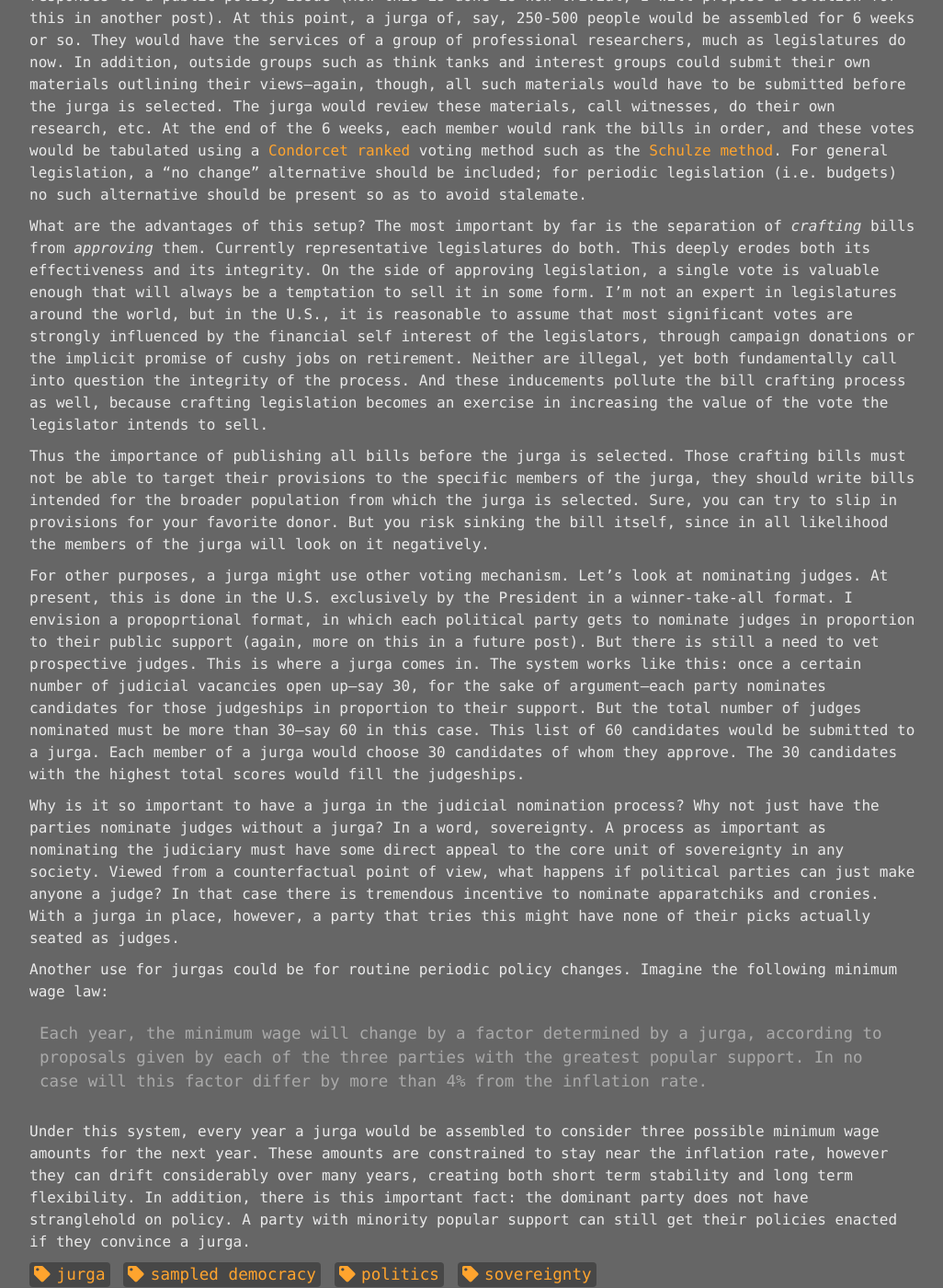
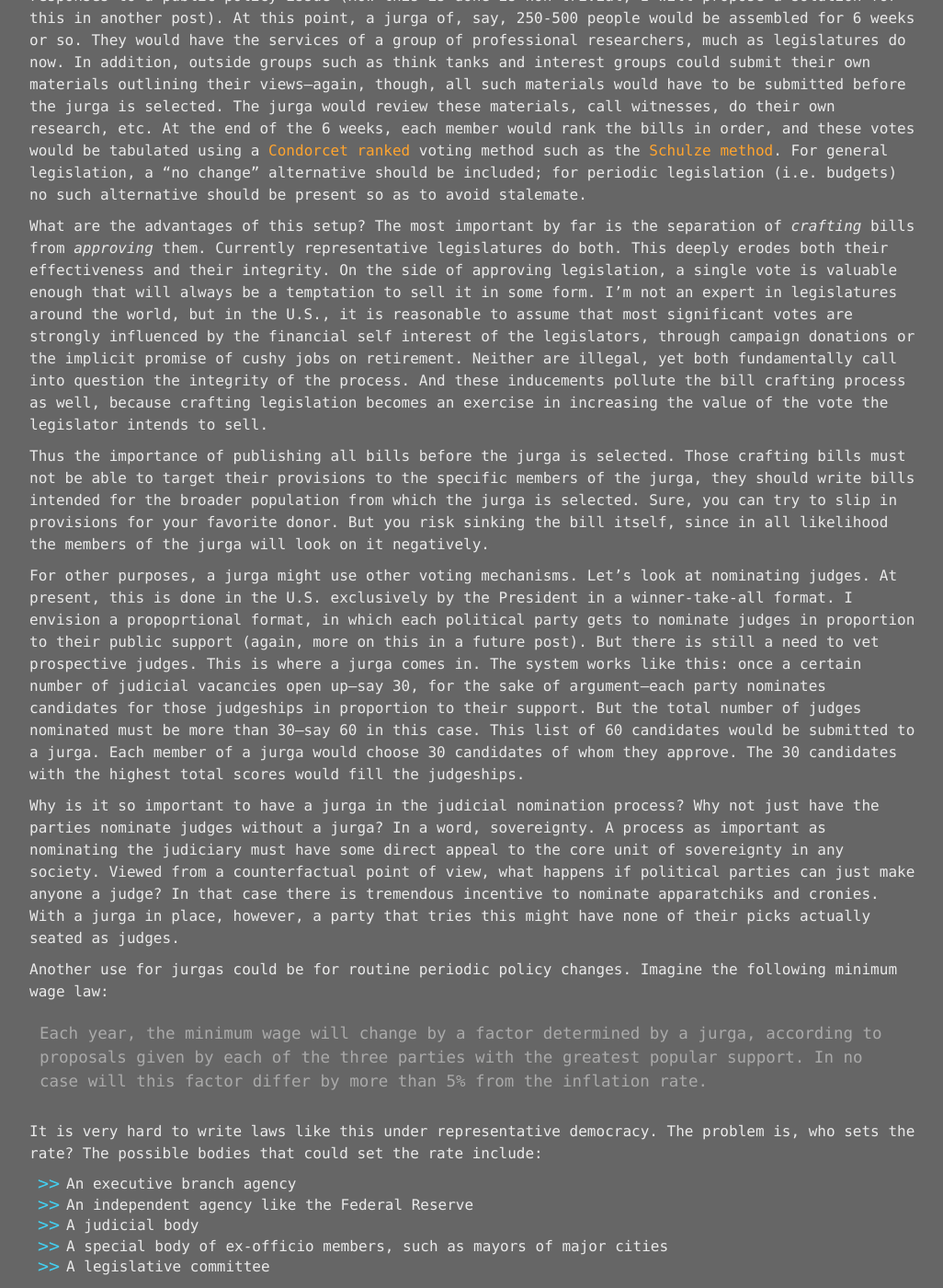
Before and after one commit to akovner/akovner.github.io, a Jekyll site: the page built from _posts/2018-07-23-sovereign-truth.md, in a window 1280 px wide and 1400 px high, scrolled down 1337 px. Shown: the whole window at 92% size, without its empty margins (123-1149 px from the left). Built offline with Jekyll 4.4.1, drawn with Linux system fonts in a browser that asks for light colours; nearby versions of some CDN libraries; our own code applies the rules of GitHub Pages for plain Markdown files; comment, search, counter and statistics services are not loaded; some of the changed text lies outside the part shown.

Commit message:
refining jurga intro

```diff
--- a/_posts/2018-07-23-sovereign-truth.md
+++ b/_posts/2018-07-23-sovereign-truth.md
@@ -26,16 +26,26 @@ First, the etymology of the term: I took the Afghan idea of a *jirga*--a body of
 
 The most common use of a jurga would be to pass laws, the traditional role of a legislature. For example, it could work like this: A small number of bills (say, 3-5) would be published as proposed responses to a public policy issue (How this is done is non-trivial; I will propose a solution for this in another post). At this point, a jurga of, say, 250-500 people would be assembled for 6 weeks or so. They would have the services of a group of professional researchers, much as legislatures do now. In addition, outside groups such as think tanks and interest groups could submit their own materials outlining their views--again, though, all such materials would have to be submitted before the jurga is selected. The jurga would review these materials, call witnesses, do their own research, etc. At the end of the 6 weeks, each member would rank the bills in order, and these votes would be tabulated using a [Condorcet ranked](https://en.wikipedia.org/wiki/Condorcet_method) voting method such as the [Schulze method](https://en.wikipedia.org/wiki/Schulze_method). For general legislation, a "no change" alternative should be included; for periodic legislation (i.e. budgets) no such alternative should be present so as to avoid stalemate.
 
-What are the advantages of this setup? The most important by far is the separation of *crafting* bills from *approving* them. Currently representative legislatures do both. This deeply erodes both its effectiveness and its integrity. On the side of approving legislation, a single vote is valuable enough that will always be a temptation to sell it in some form. I'm not an expert in legislatures around the world, but in the U.S., it is reasonable to assume that most significant votes are  strongly influenced by the financial self interest of the legislators, through campaign donations or the implicit promise of cushy jobs on retirement. Neither are illegal, yet both fundamentally call into question the integrity of the process. And these inducements pollute the bill crafting process as well, because crafting legislation becomes an exercise in increasing the value of the vote the legislator intends to sell.
+What are the advantages of this setup? The most important by far is the separation of *crafting* bills from *approving* them. Currently representative legislatures do both. This deeply erodes both their effectiveness and their integrity. On the side of approving legislation, a single vote is valuable enough that will always be a temptation to sell it in some form. I'm not an expert in legislatures around the world, but in the U.S., it is reasonable to assume that most significant votes are  strongly influenced by the financial self interest of the legislators, through campaign donations or the implicit promise of cushy jobs on retirement. Neither are illegal, yet both fundamentally call into question the integrity of the process. And these inducements pollute the bill crafting process as well, because crafting legislation becomes an exercise in increasing the value of the vote the legislator intends to sell.
 
 Thus the importance of publishing all bills before the jurga is selected. Those crafting bills must not be able to target their provisions to the specific members of the jurga, they should write bills intended for the broader population from which the jurga is selected. Sure, you can try to slip in provisions for your favorite donor. But you risk sinking the bill itself, since in all likelihood the members of the jurga will look on it negatively.
 
-For other purposes, a jurga might use other voting mechanism. Let's look at nominating judges. At present, this is done in the U.S. exclusively by the President in a winner-take-all format. I envision a propoprtional format, in which each political party gets to nominate judges in proportion to their public support (again, more on this in a future post). But there is still a need to vet prospective judges. This is where a jurga comes in. The system works like this: once a certain number of judicial vacancies open up--say 30, for the sake of argument--each party nominates candidates for those judgeships in proportion to their support. But the total number of judges nominated must be more than 30--say 60 in this case. This list of 60 candidates would be submitted to a jurga. Each member of a jurga would choose 30 candidates of whom they approve. The 30 candidates with the highest total scores would fill the judgeships.
+For other purposes, a jurga might use other voting mechanisms. Let's look at nominating judges. At present, this is done in the U.S. exclusively by the President in a winner-take-all format. I envision a propoprtional format, in which each political party gets to nominate judges in proportion to their public support (again, more on this in a future post). But there is still a need to vet prospective judges. This is where a jurga comes in. The system works like this: once a certain number of judicial vacancies open up--say 30, for the sake of argument--each party nominates candidates for those judgeships in proportion to their support. But the total number of judges nominated must be more than 30--say 60 in this case. This list of 60 candidates would be submitted to a jurga. Each member of a jurga would choose 30 candidates of whom they approve. The 30 candidates with the highest total scores would fill the judgeships.
 
 Why is it so important to have a jurga in the judicial nomination process? Why not just have the parties nominate judges without a jurga? In a word, sovereignty. A process as important as nominating the judiciary must have some direct appeal to the core unit of sovereignty in any society. Viewed from a counterfactual point of view, what happens if political parties can just make anyone a judge? In that case there is tremendous incentive to nominate apparatchiks and cronies. With a jurga in place, however, a party that tries this might have none of their picks actually seated as judges.
 
 Another use for jurgas could be for routine periodic policy changes. Imagine the following minimum wage law:
 
-> Each year, the minimum wage will change by a factor determined by a jurga, according to proposals given by each of the three parties with the greatest popular support. In no case will this factor differ by more than 4% from the inflation rate.
+> Each year, the minimum wage will change by a factor determined by a jurga, according to proposals given by each of the three parties with the greatest popular support. In no case will this factor differ by more than 5% from the inflation rate.
 
-Under this system, every year a jurga would be assembled to consider three possible minimum wage amounts for the next year. These amounts are constrained to stay near the inflation rate, however they can drift considerably over many years, creating both short term stability and long term flexibility. In addition, there is this important fact: the dominant party does not have stranglehold on policy. A party with minority popular support can still get their policies enacted if they convince a jurga.
+It is very hard to write laws like this under representative democracy. The problem is, who sets the rate? The possible bodies that could set the rate include:
+
+* An executive branch agency
+* An independent agency like the Federal Reserve
+* A judicial body
+* A special body of ex-officio members, such as mayors of major cities
+* A legislative committee
+
+All of these bodies have problems. The Federal Reserve is probably the best example, as it sets interest rates. But its indepedence is mostly a matter of political consesus, and is constantly being challenged. I don't think the Fed could survive having to set such a politically charged value as the minimum wage. I would not recommend that central banks make their decisions by jurga; monetary policy requires expertise. But the minimum wage is easier to understand, and the unquestioned legitimacy and independence of a jurga would be of great value in avoiding the problems of partisanship. In addition, there is this important fact: the dominant party does not have stranglehold on policy. A party with minority popular support can still get their policies enacted if they convince a jurga.
+
+In contrast to representative democracy, I call a system of government in which the jurga is the fundamental unit of sovereignty *sampled democracy*. This name suggests that, if it were possible, we would submit every question for the considered opinion of the entire population. The word *considered* here means that the entire population would have the time and the resources to properly research every question submitted to it. This is clearly impractical, so the real question is, what is the closest thing? As I will argue in future posts, sampled democracy, properly constructed, is a far better alternative than representative democracy at approaching this ideal.
```
